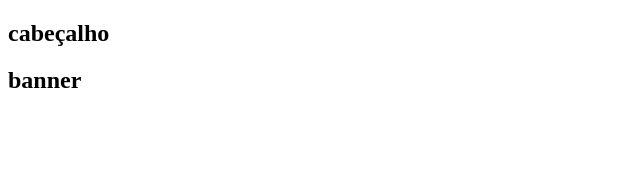
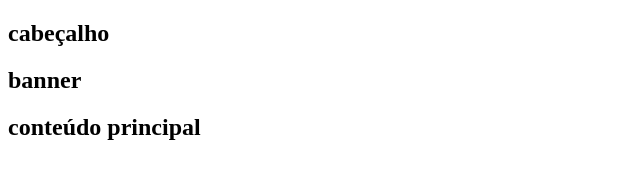
Before and after one commit to brunagrazielleborges-beep/aula-git, a plain HTML site: page index.html in a window 1280 px wide. Shown: the whole page, without its empty margins (0-640 px from the left). Drawn offline with Linux system fonts and the light colour scheme.

Commit message:
terceiro commit

```diff
--- a/index.html
+++ b/index.html
@@ -14,6 +14,9 @@
     <section>
         <h1>banner</h1>
     </section>
+    <section>
+        <h1>conteúdo principal</h1>
+    </section>
 
 </body>
 </html>
```
